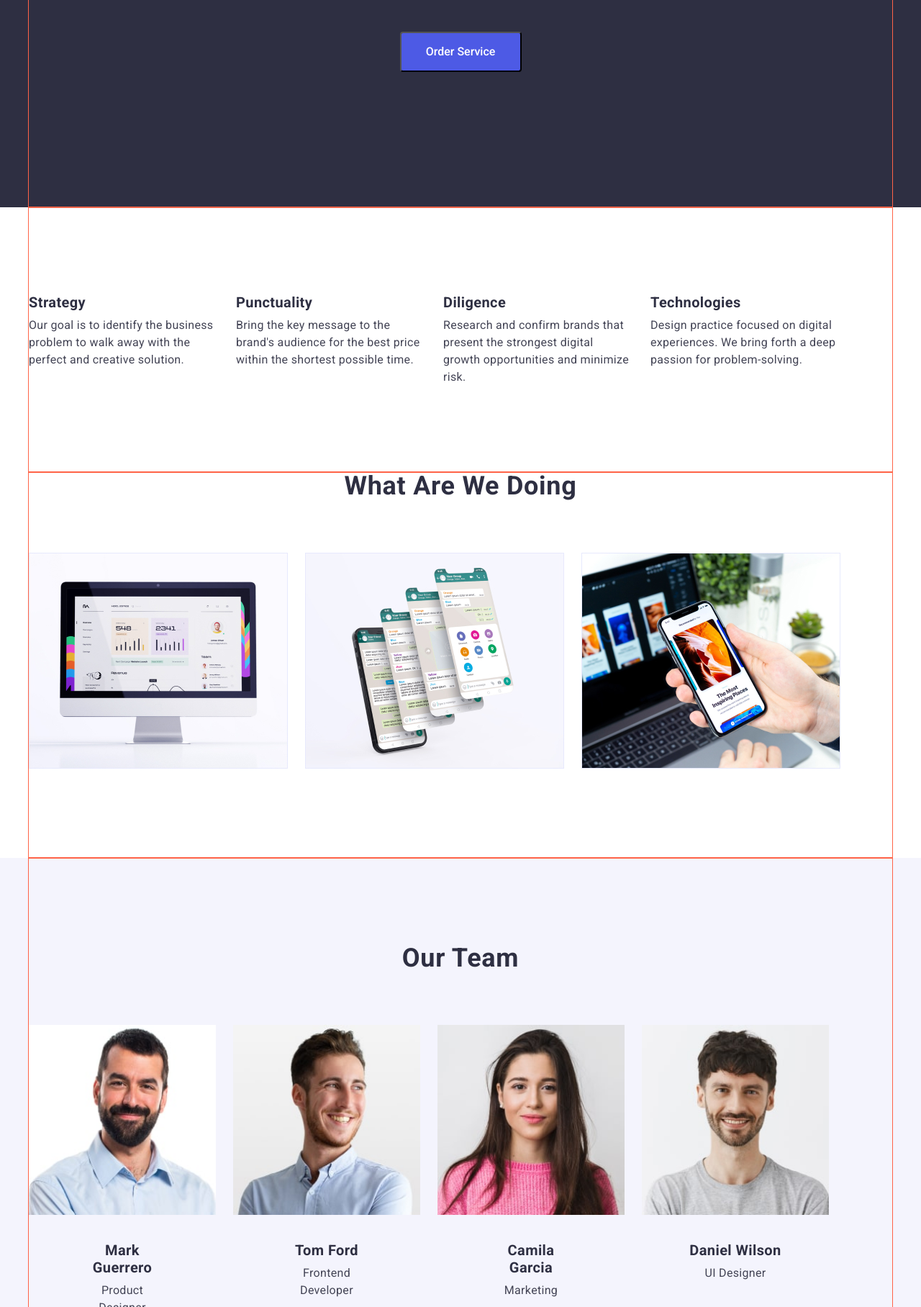
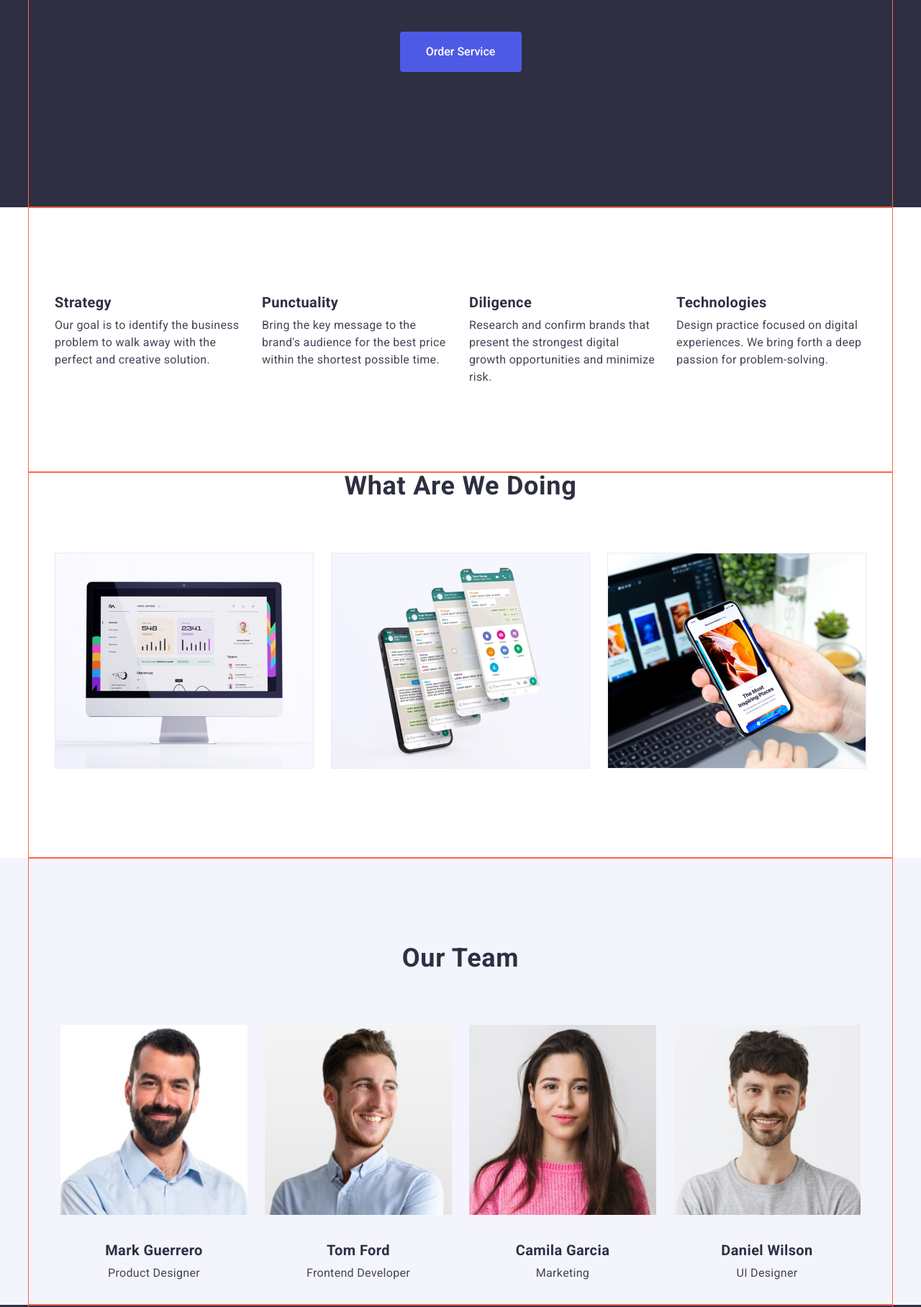
Before and after one commit to klytvinenko/goit-markup-hw-03, a plain HTML site: page index.html in a window 1280 px wide. Shown: the part 324-2140 px from the top of the page at 72% size. Drawn offline with nearby package versions, Linux system fonts and the light colour scheme.

Commit message:
new commit

```diff
--- a/css/style.css
+++ b/css/style.css
@@ -184,6 +184,7 @@ ul,ol {
   border-radius: 4px;
   padding: 16px 32px;
   text-align: center;
+  border: 1px solid transparent;
   /* padding-bottom: 188px; */
 
 }
@@ -206,6 +207,7 @@ ul,ol {
   padding-bottom: 120px;
   display: flex;
   gap: 24px;
+  justify-content: center;
 }
 .skills-item {
   width: 264px;
@@ -244,6 +246,7 @@ ul,ol {
   padding-bottom: 120px;
   display: flex;
   gap: 24px;
+  justify-content: center;
 }
 .work-item {
 }
@@ -265,13 +268,16 @@ ul,ol {
 }
 .team-list {
   /* padding-left: 156px; */
-  padding-right: 156px;
-  padding-bottom: 120px;
+  /* padding-right: 156px;
+  padding-bottom: 120px; */
   display: flex;
   gap: 24px;
+  justify-content: center;
+
 
 }
 .team-item {
+
 }
 
 .team-name {
@@ -280,9 +286,7 @@ ul,ol {
   line-height: 1.2;
   letter-spacing: 0.02em;
   color: var(--color-headlines);
-  margin-top: 32px;
-  padding-left: 65px;
-  padding-right: 65px;
+   margin-top: 32px;
   text-align: center;
 
 }
@@ -293,8 +297,7 @@ ul,ol {
   line-height: 1.5;
   letter-spacing: 0.02em;
   margin-top: 8px;
-  padding-left: 68px;
-  padding-right: 68px;
+
   padding-bottom: 32px;
   text-align: center;
 
@@ -341,6 +344,8 @@ ul,ol {
   display: flex;
   gap: 24px;
   align-items: center;
+  justify-content: center;
+
 
 }
 .portfolio-button {
@@ -375,6 +380,7 @@ ul,ol {
   display: flex;
   flex-wrap: wrap;
   gap: 24px;
+  justify-content: center;
 }
 .portfolio-item {
   margin-bottom: 48px;
```
